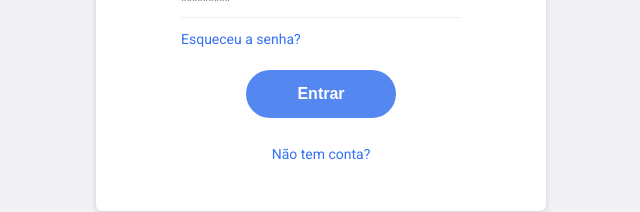
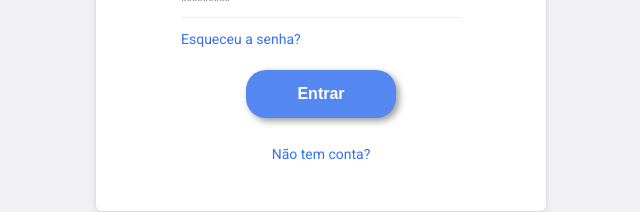
Before and after one commit to Solrac23/Changelog-frontend, a Next.js app: page /signIn/auth in a window 1280 px wide. Shown: the part 394-606 px from the top of the page, without its empty margins (319-959 px from the left). Built offline with nearby package versions, Linux system fonts and the light colour scheme.

Commit message:
change: show box on button

```diff
--- a/src/components/Button/styles.module.css
+++ b/src/components/Button/styles.module.css
@@ -7,7 +7,8 @@
   font-size: 16px;
   font-weight: bold;
   padding: 15px 20px;
-  border-radius: 32px;
+  border-radius: 20px;
+  box-shadow: 3px 3px 7px rgba(0,0, 0, 0.4);
   outline-offset: 3px;
   outline: 0px solid var(--bg-button);
   cursor: pointer;
```
